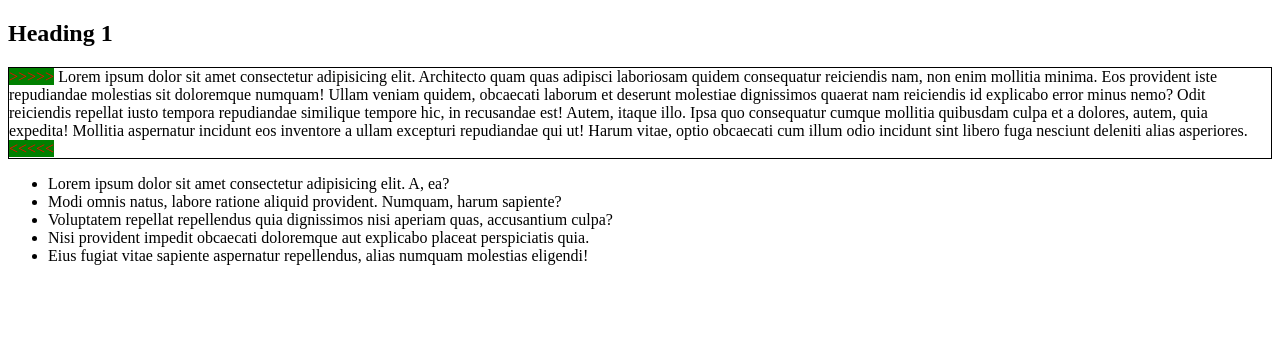
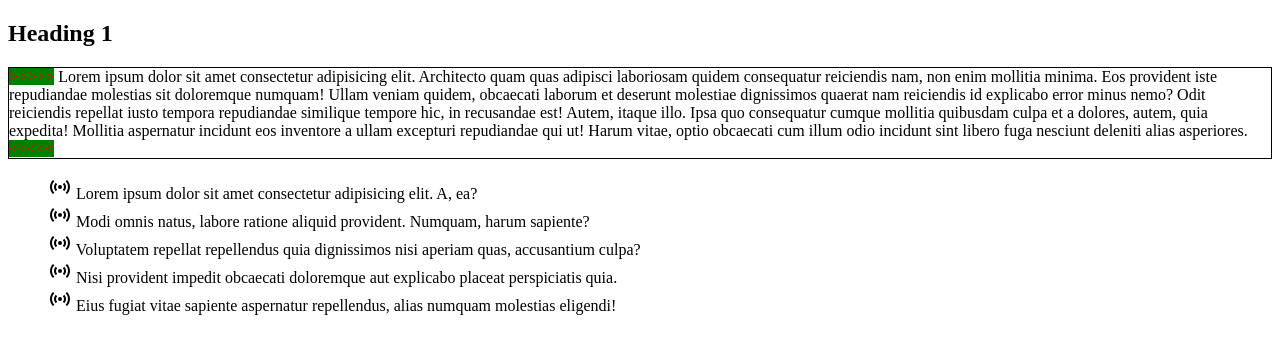
Before and after one commit to DeskYT/transitions_example, a plain HTML site: page index.html in a window 1280 px wide. Drawn offline with Linux system fonts and the light colour scheme.

Commit message:
Add before example

```diff
--- a/assets/css/style.css
+++ b/assets/css/style.css
@@ -14,3 +14,10 @@ p::after{
 p{
   border: 1px solid black;
 }
+
+ul{
+  list-style: none;
+}
+li::before{
+  content: url('../images/icons/access-point.svg');
+}
```
Also changed, not shown: assets/images/icons/access-point.svg (added).
